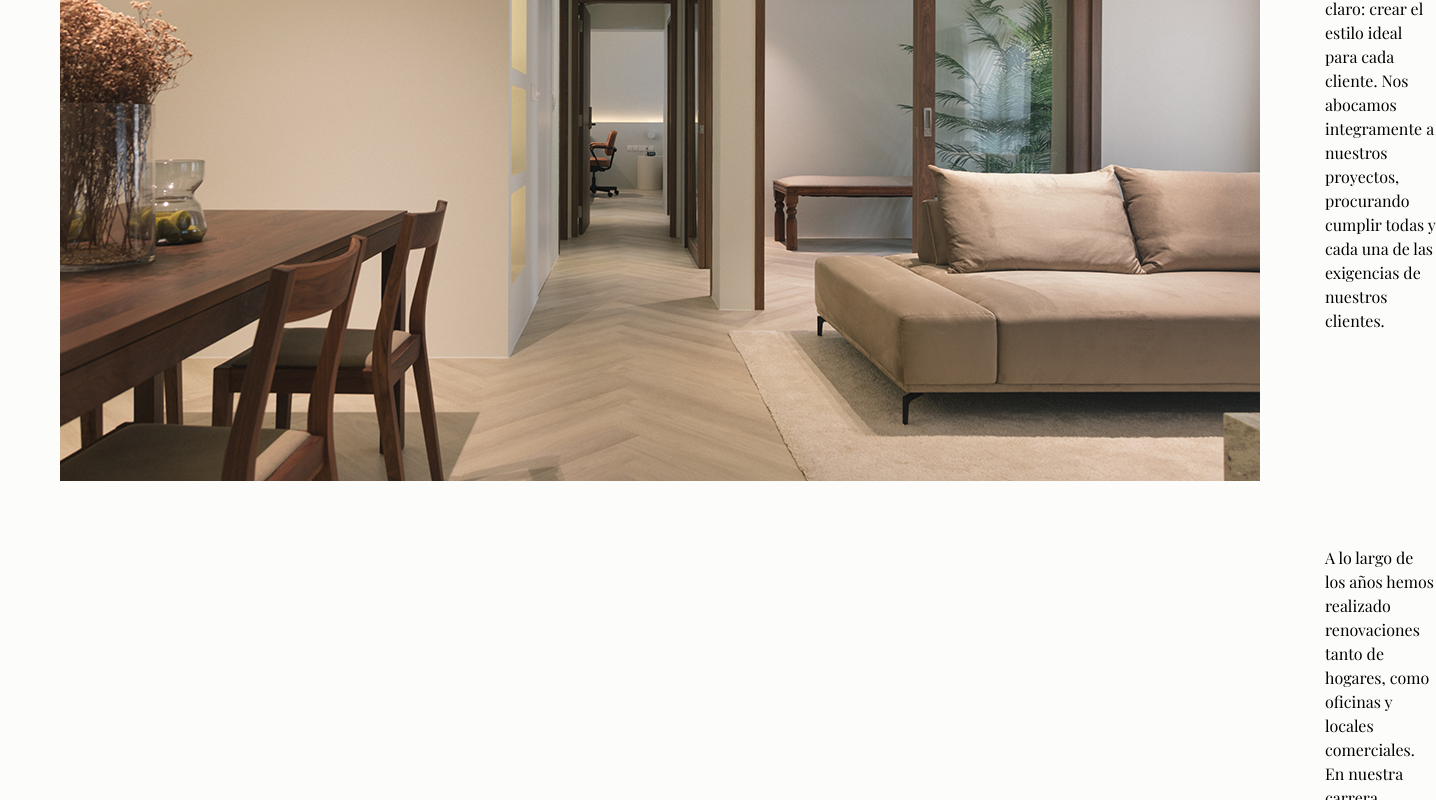
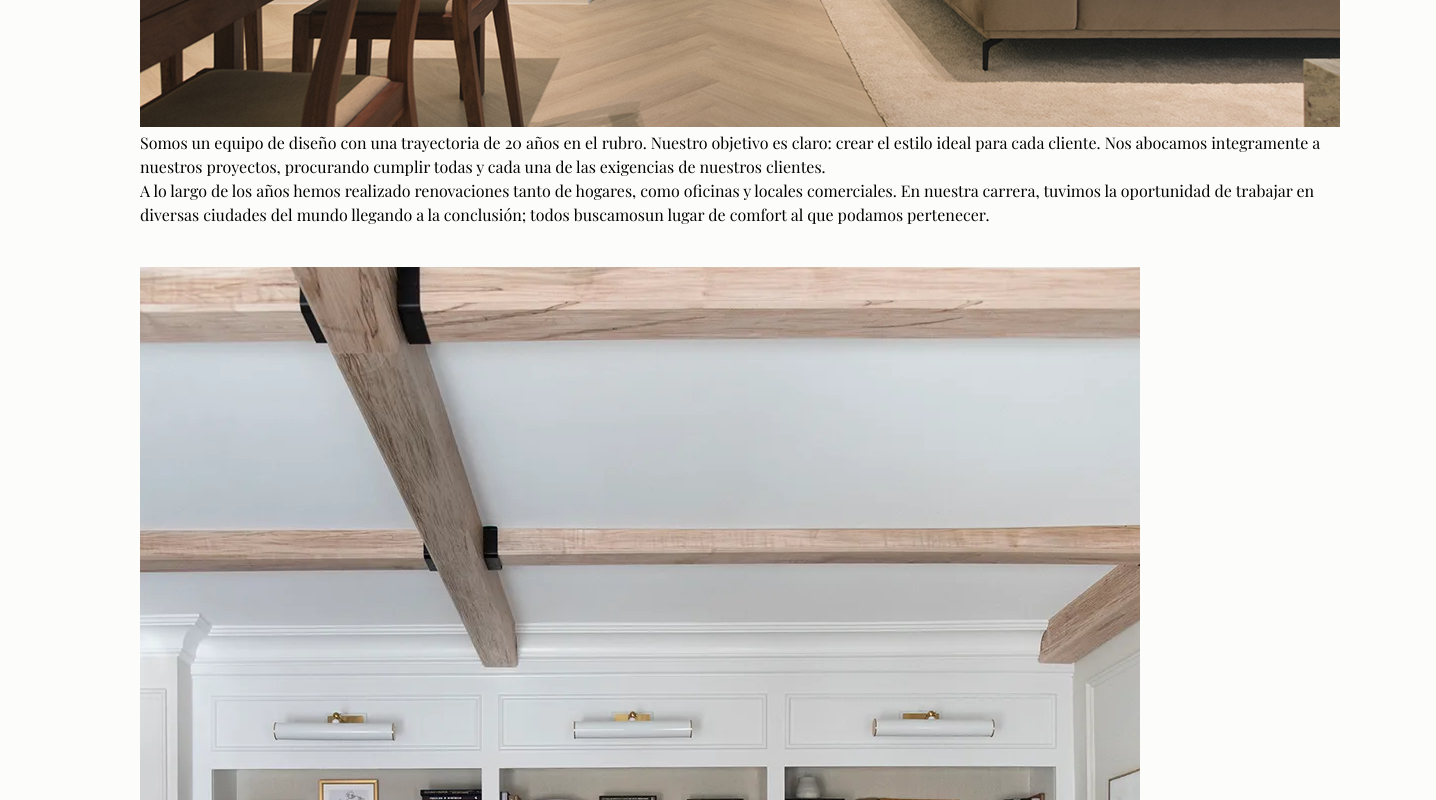
Before and after one commit to AnushBarhich/INAdesign-AndinoBarhichAnush, a plain HTML site: page pages/about-us.html in a window 1280 px wide. Shown: the part 1860-2660 px from the top of the page, 1436 px wide, since content can reach past the window. Drawn offline with Linux system fonts and the light colour scheme; a web font is replaced by a local one.

Commit message:
modAboutus

```diff
--- a/pages/about-us.html
+++ b/pages/about-us.html
@@ -1,11 +1,11 @@
 <!DOCTYPE html>
 <html lang="en">
 <head>
-    <meta charset="UTF-8">
-    <meta http-equiv="X-UA-Compatible" content="IE=edge">
-    <meta name="viewport" content="width=device-width, initial-scale=1.0">
+    <meta charset="UTF-8"/>
+    <meta http-equiv="X-UA-Compatible" content="IE=edge"/>
+    <meta name="viewport" content="width=device-width, initial-scale=1.0"/>
     <title>Ina Desing - About Us</title>
-    <link rel="stylesheet" href="../style.css">
+    <link rel="stylesheet" href="../style.css"/>
 </head>
 
 <body>
@@ -47,34 +47,38 @@
     </header>
 
     <main>
-        <div class="deco-blog-interiorismo">
+        <section class="about-us-interiorismo">
             <!-- Imagenes de las casas renovadas -->
             <h1 class="titulo-principal">¿Quienes somos?</h1>
             <p class="descripcion-sitio">Somos un equipo de diseño con una trayectoria de 20 años en el rubro. Nuestro objetivo es claro: crear el estilo ideal para cada cliente. Nos abocamos integramente a nuestros proyectos, procurando cumplir todas y cada una de las exigencias de nuestros clientes.
             </p>
 
-            <img class="proyecto-1" src="../assets/images/12.jpg" alt="Casa renovada del proyecto - living"/>
+            <div>
+                <article class="about-us__proyecto-1">
+                    <img src="../assets/images/12.jpg" alt="Casa renovada del proyecto - living"/>
                     <p>
                         Somos un equipo de diseño con una trayectoria de 20 años en el rubro. Nuestro objetivo es claro: crear el estilo ideal para cada cliente. Nos abocamos integramente a nuestros proyectos, procurando cumplir todas y cada una de las exigencias de nuestros clientes.
                     </p>
-
-            <br/>
-
                     <p>
                         A lo largo de los años hemos realizado renovaciones tanto de hogares, como oficinas y locales comerciales. En nuestra carrera, tuvimos la oportunidad de trabajar en diversas ciudades del mundo llegando a la conclusión; todos buscamosun lugar de comfort al que podamos pertenecer.
                     </p>
+                </article>
 
-            <img class="proyecto-1" src="../assets/images/renovation-house-2.webp" alt="Casa renovada del proyecto - oficina"/>
+                <article class="about-us__proyecto-1">
+                    <img src="../assets/images/renovation-house-2.webp" alt="Casa renovada del proyecto - oficina"/>
                      <p>
                      Una casa no es solamente una construcción, es un hogar con recuerdos y anecdotas que sus dueños buscan conservar. Una casa es un nuevo comienzo, es una historia de vida. Creemos que acompañar a nuestros clientes durante todo el proceso es la clave del exito.
                      </p>
+                </article>
 
-            <img class="proyecto-1" src="../assets/images/renovation-house-3.jpg" alt="Casa renovada del proyecto - baño"/>
+                <article class="about-us__proyecto-1">
+                    <img src="../assets/images/renovation-house-3.jpg" alt="Casa renovada del proyecto - baño"/>
                     <p>
                      Nuestro equipo esta compuesto por diseñadores y arquitectos que dedican su energía a lo que los apasiona: la transformación de espacios.
                     </p>
-            <br/>
+                </article>
             </div>
+        </section>
 
     </main>
 
--- a/style.css
+++ b/style.css
@@ -266,7 +266,7 @@
     margin-left: 10px;
 }
 
-/* DECO BLOG - Interiorismo */
+/* ESTILOS DECO BLOG - Interiorismo */
 
 .deco-blog-interiorismo{
     display: grid;
@@ -345,6 +345,31 @@
     font-weight: bold;
     text-align: center;
 }
+
+/* ESTILO DE ABOUT US */
+/* ABOUT US interiorismo*/
+
+.about-us-interiorismo{
+    display: grid;
+    grid-gap: 5px;
+    justify-items: center;
+    align-items: center;
+
+}
+
+/* ABOUT US - PROYECTOS */
+.about-us__proyecto-1{
+    margin: 40px;
+    padding-left: 100px;
+    justify-self: center;
+    align-self: center;
+    transition: transform 0.5s;
+}
+
+.about-us__proyecto-1:hover{
+    transform:translateY(-30px);
+}
+
 
 /* ESTILOS DE LA SECCION CONTACTO */
 /* FORMULARIO DE CONTACTO */
```
Lines whose indentation alone changed are shown as unchanged.
